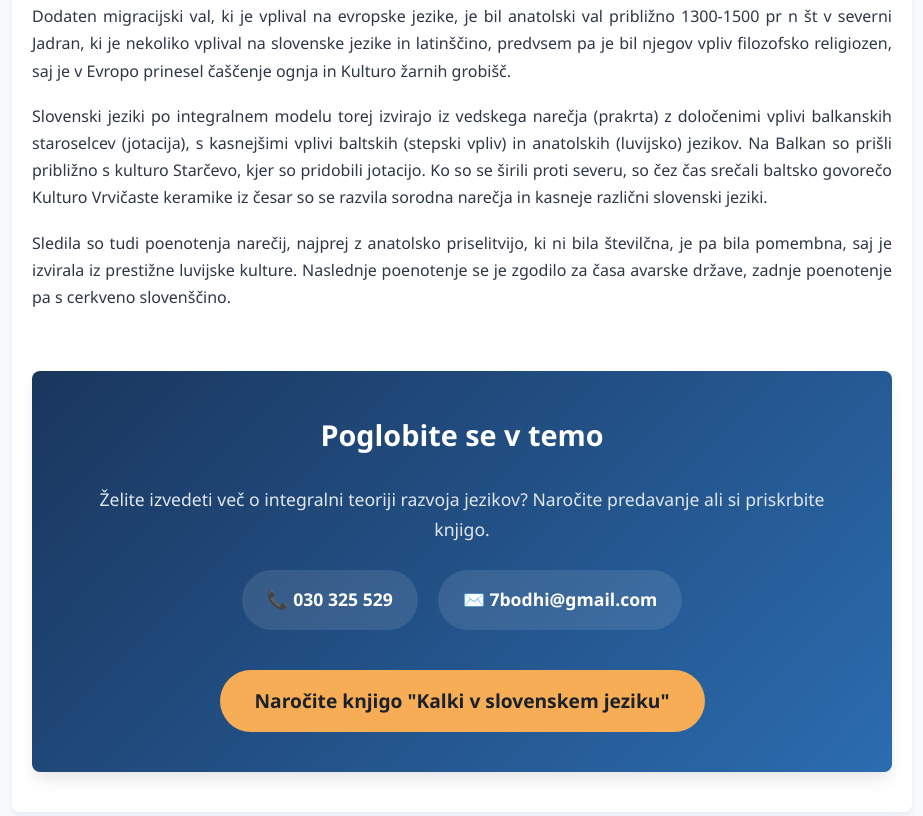
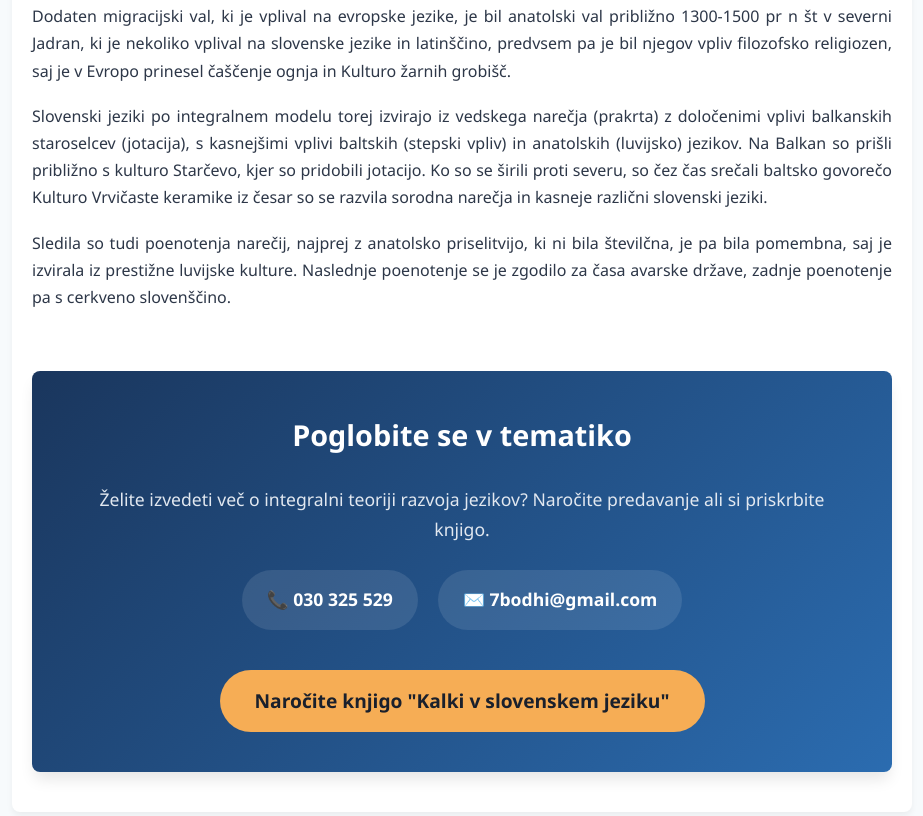
Before and after one commit to 7bodhi/integralna-teorija, a plain HTML site: page index.html in a window 1280 px wide. Shown: the part 7783-8599 px from the top of the page, without its empty margins (178-1101 px from the left). Drawn offline with Linux system fonts and the light colour scheme.

Commit message:
Update index.html

```diff
--- a/index.html
+++ b/index.html
@@ -344,7 +344,7 @@
 
             <!-- CTA SEKCIJA ZA SLOVENŠČINO -->
             <div class="cta-section">
-                <h2>Poglobite se v temo</h2>
+                <h2>Poglobite se v tematiko</h2>
                 <p>Želite izvedeti več o integralni teoriji razvoja jezikov? Naročite predavanje ali si priskrbite knjigo.</p>
 
                 <div class="cta-contact">
```
